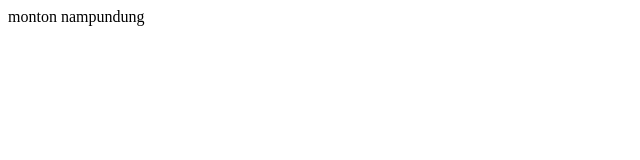
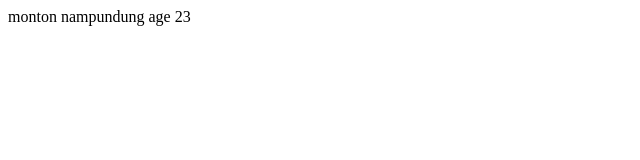
Before and after one commit to coachmon/devstory, a plain HTML site: page index.html in a window 1280 px wide. Shown: the full height of the page, 0-640 px from the left. Drawn offline with Linux system fonts and the light colour scheme.

Commit message:
page start

```diff
--- a/index.html
+++ b/index.html
@@ -1,5 +1,5 @@
 <html>
 <body>
-monton nampundung
+monton nampundung age 23
 </body>
 </html>
```
